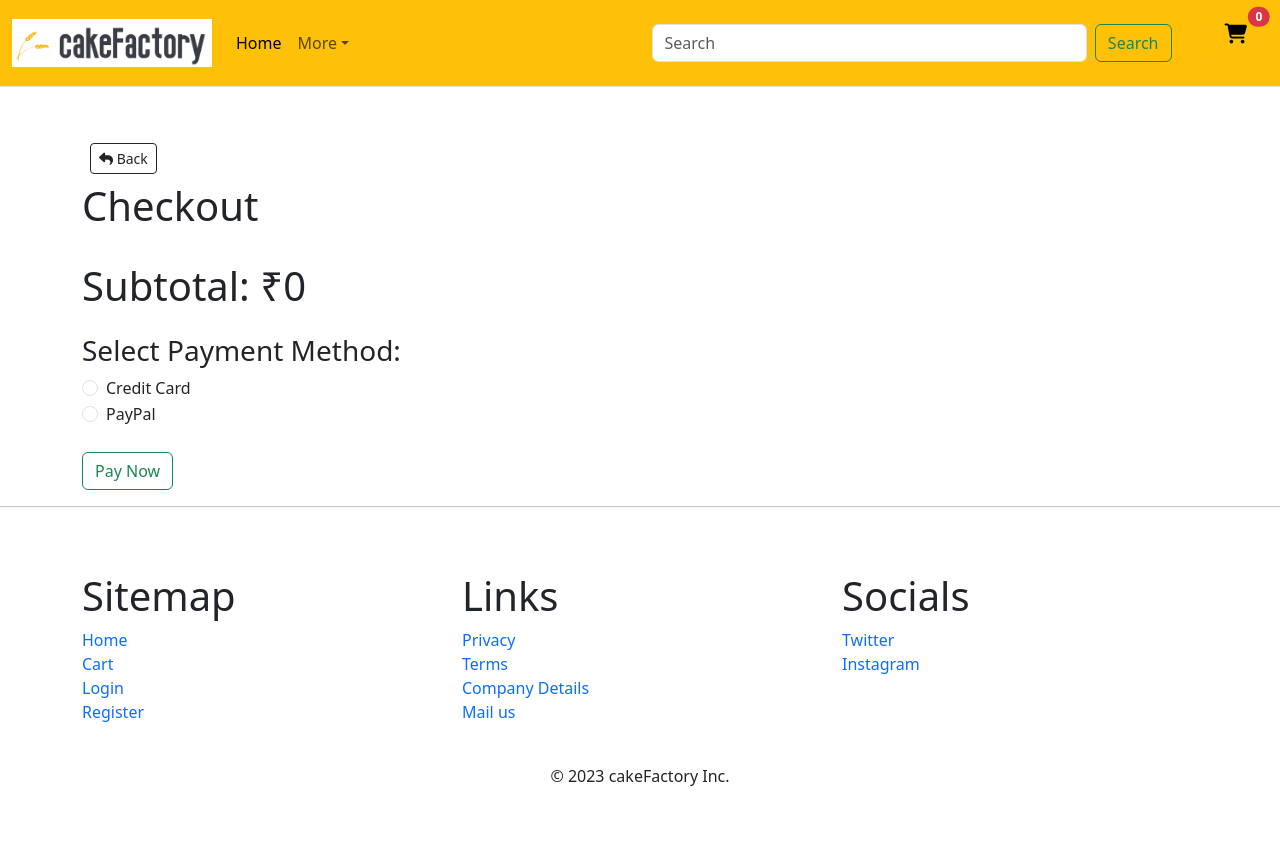
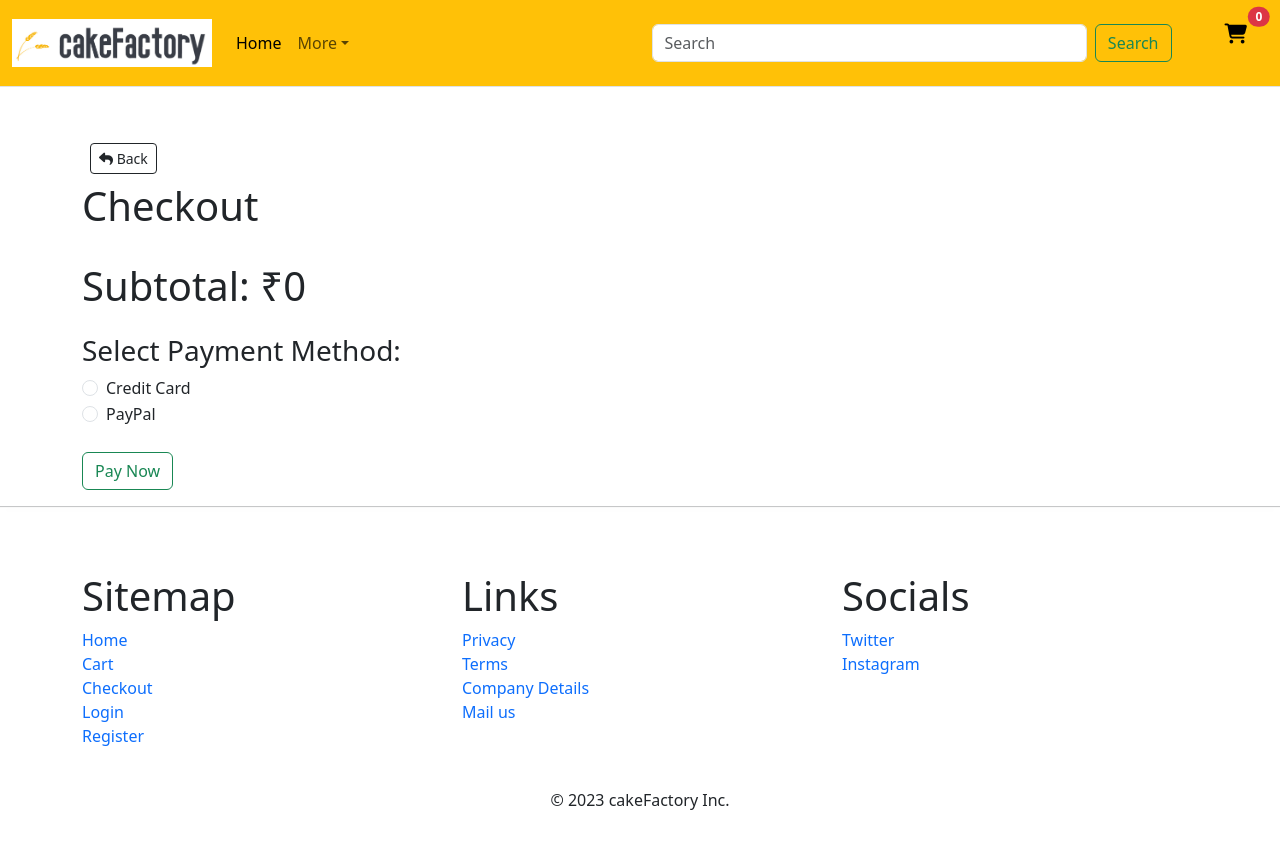
Before and after one commit to ShrutiMishra3/cake_factory, a React (Vite) app in the folder client/: page /checkout in a window 1280 px wide. Shown: the top 848 px of the page. Built offline with nearby package versions, Linux system fonts and the light colour scheme; no server answers.

Commit message:
Added(Footer): Link to checkout

```diff
--- a/client/src/components/Footer.jsx
+++ b/client/src/components/Footer.jsx
@@ -38,6 +38,10 @@ const pageLinks = [
   {
     title: "Cart",
     href: "/cart",
+  },
+  {
+    title: "Checkout",
+    href: "/checkout",
   },
   {
     title: "Login",
```
